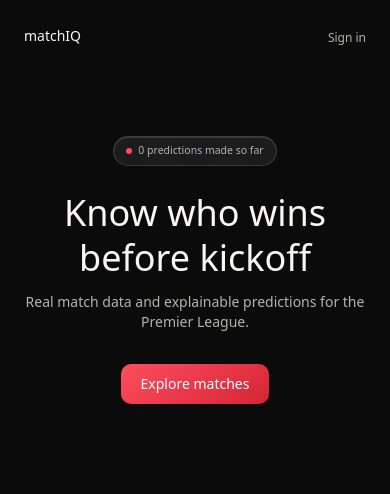
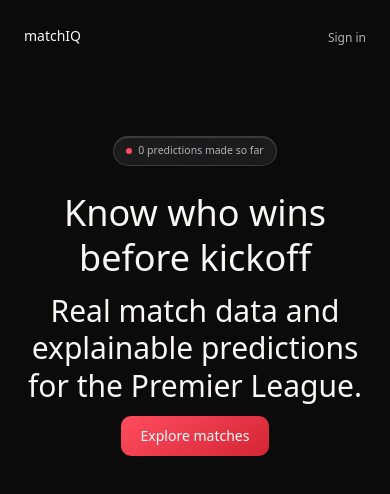
Before and after one commit to vanshsrivastv/football-analytics-platform, a Next.js app: page / in a window 390 px wide. Shown: the top 494 px of the page. Built offline with nearby package versions, Linux system fonts and the light colour scheme; no server answers; the database is empty.

Commit message:
M11: mobile responsive padding and heading adjustments

```diff
--- a/src/features/marketing/components/Hero.tsx
+++ b/src/features/marketing/components/Hero.tsx
@@ -33,7 +33,7 @@ export function Hero({ predictionCount }: { predictionCount: number }) {
         initial={{ opacity: 0, y: 14 }}
         animate={{ opacity: 1, y: 0 }}
         transition={{ duration: 0.5, delay: 0.2 }}
-        className="text-sm text-[var(--color-text-secondary)] max-w-sm mb-8"
+       className="text-3xl sm:text-4xl font-medium text-[var(--color-text-primary)] leading-tight mb-3"
       >
         Real match data and explainable predictions for the Premier League.
       </motion.p>
```
